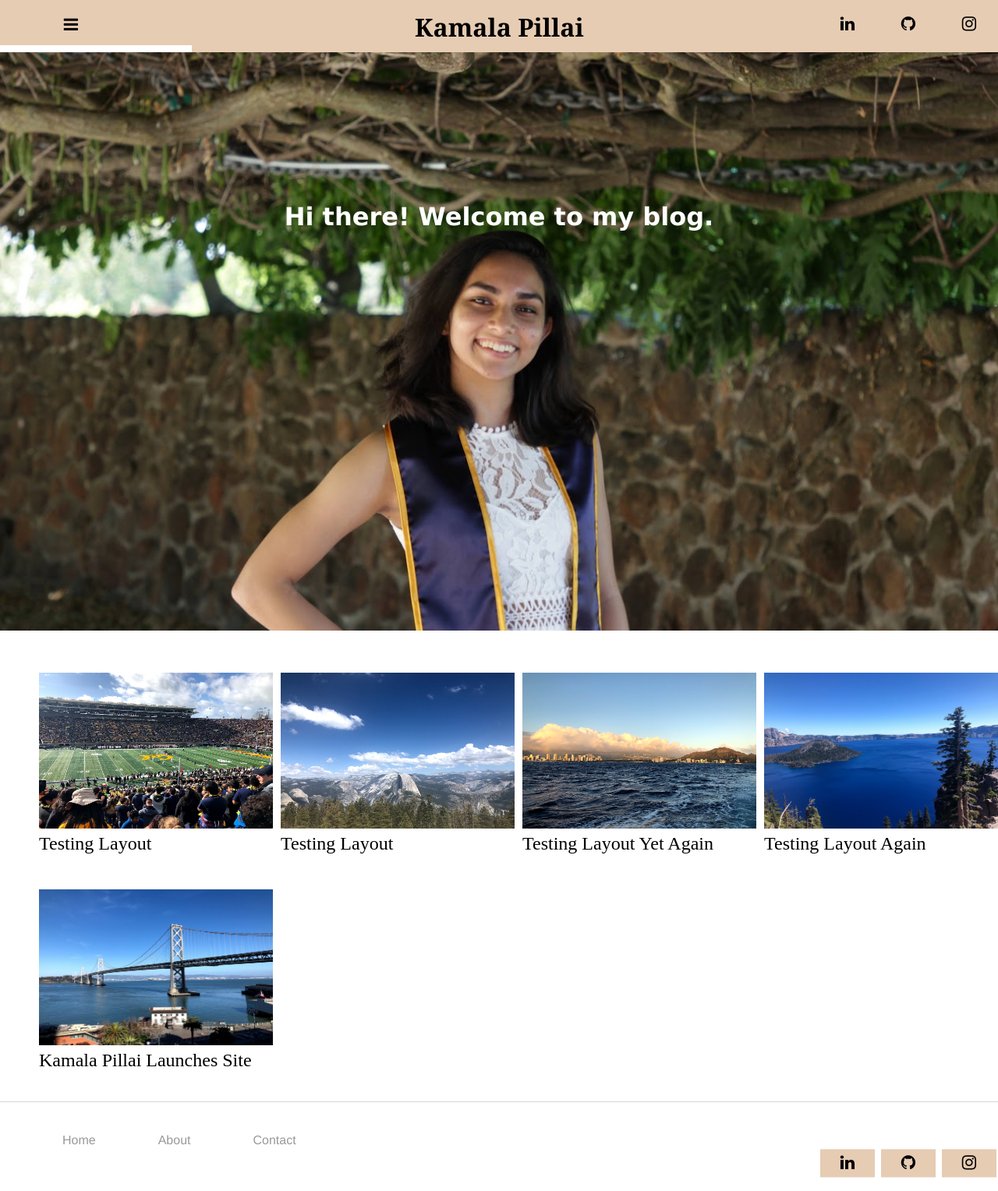
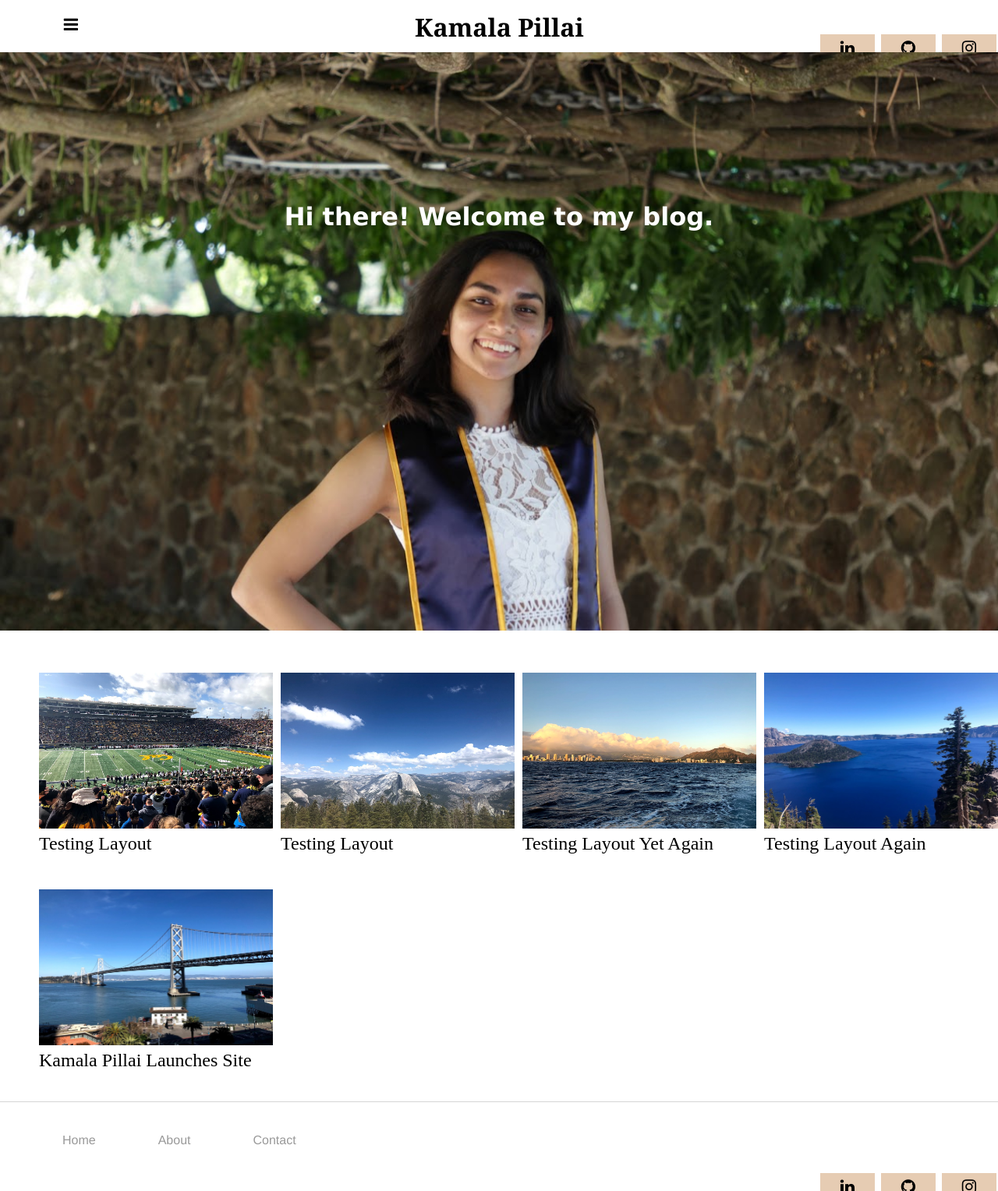
Before and after one commit to kpill/kpill.github.io, a Jekyll site: the page built from index.html, in a window 1280 px wide. Shown: the whole page at 78% size. Built offline with Jekyll 4.4.1, drawn with Linux system fonts in a browser that asks for light colours.

Commit message:
Update main.css

```diff
--- a/css/main.css
+++ b/css/main.css
@@ -2,7 +2,7 @@ header {
 	position: relative;
 	overflow: hidden;
 	color: Black;
-	background-color: rgb(230, 204, 179);
+	background-color: white;
 	margin: 0;
 	z-index: 1;
 }
@@ -13,7 +13,7 @@ h1.header {
 
 .menu {
 	position: relative;
-	background-color: rgb(230, 204, 179);
+	background-color: white;
 	float: left;
 	padding-left: 5vw;
 	padding-right: 10vw;
@@ -87,7 +87,7 @@ a.home:hover, a.home:active {
  	background: rgb(230, 204, 179);
   	color: black;
 	vertical-align: middle;
-	transform: translate(0%, -35%);
+	transform: translate(0%, 50%);
 }
 
 .fa-github {
@@ -95,7 +95,7 @@ a.home:hover, a.home:active {
 	background: rgb(230, 204, 179);
 	color: black;
 	vertical-align: middle;
-	transform: translate(0%, -35%);
+	transform: translate(0%, 50%);
 }
 
 .fa-instagram {
@@ -103,7 +103,7 @@ a.home:hover, a.home:active {
 	background: rgb(230, 204, 179);
 	color: black;
 	vertical-align: middle;
-	transform: translate(0%, -35%);
+	transform: translate(0%, 50%);
 }
 
 .welcome {
@@ -111,7 +111,7 @@ a.home:hover, a.home:active {
 	text-align: center;
 	vertical-align: middle;
 	background-size: 100vw auto;
-	z-index: 3;
+	z-index: -1;
 }
 
 body {
```
